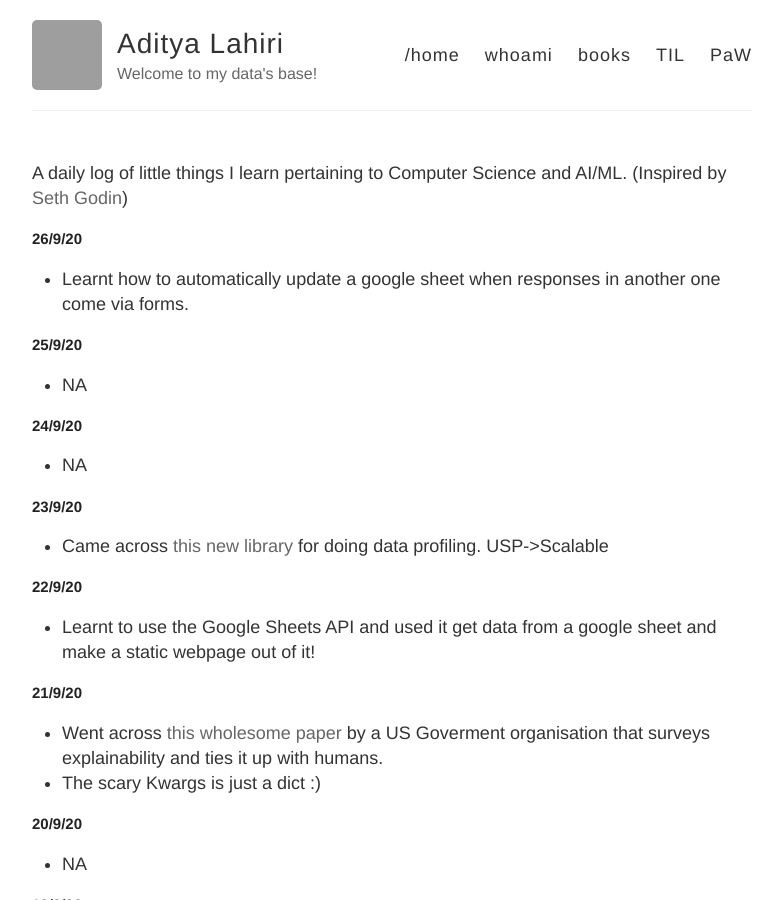
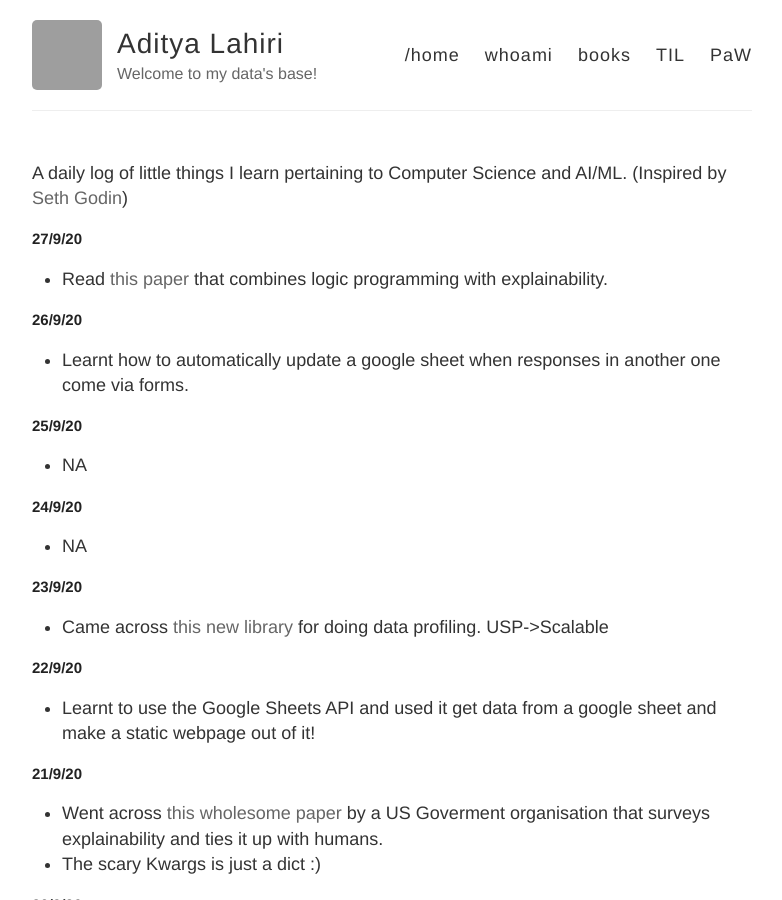
Before and after one commit to adityalahiri/adityalahiri.github.io, a Jekyll site: the page built from TIL.md, in a window 1280 px wide and 900 px high. Shown: the whole window, without its empty margins (248-1030 px from the left). Built offline with Jekyll 4.4.1, drawn with Linux system fonts in a browser that asks for light colours; our own code applies the rules of GitHub Pages for plain Markdown files; grey boxes are pictures that could not be loaded.

Commit message:
Update for 27/9

```diff
--- a/TIL.md
+++ b/TIL.md
@@ -1,5 +1,9 @@
 A daily log of little things I learn pertaining to Computer Science and AI/ML.
 (Inspired by [Seth Godin](https://seths.blog/))
+
+## 27/9/20
+
+* Read [this paper](https://arxiv.org/abs/1807.00595) that combines logic programming with explainability.
 
 ## 26/9/20
 
```
